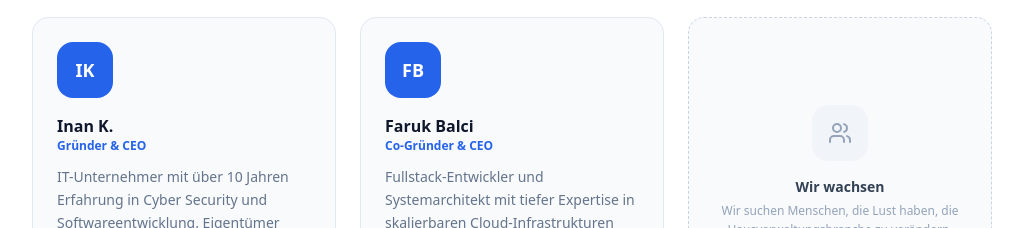
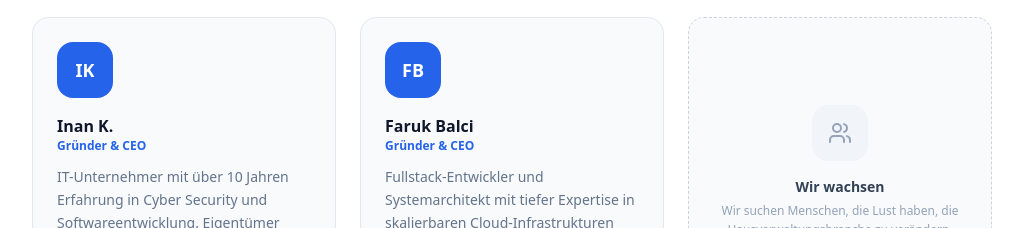
Before and after one commit to SecurityDocs/immopilot-website, a Next.js app: page /ueber-uns in a window 1280 px wide. Shown: the part 2240-2468 px from the top of the page, without its empty margins (128-1151 px from the left). Built offline with nearby package versions, Linux system fonts and the light colour scheme.

Commit message:
Faruk: Gründer & CEO (nicht Co-Gründer)

```diff
--- a/app/ueber-uns/page.tsx
+++ b/app/ueber-uns/page.tsx
@@ -40,7 +40,7 @@ const team = [
   {
     initials: "FB",
     name: "Faruk Balci",
-    role: "Co-Gründer & CEO",
+    role: "Gründer & CEO",
     desc: "Fullstack-Entwickler und Systemarchitekt mit tiefer Expertise in skalierbaren Cloud-Infrastrukturen und KI-Integration. Verantwortlich für die technische Architektur von ImmoPilot.",
   },
 ];
```
